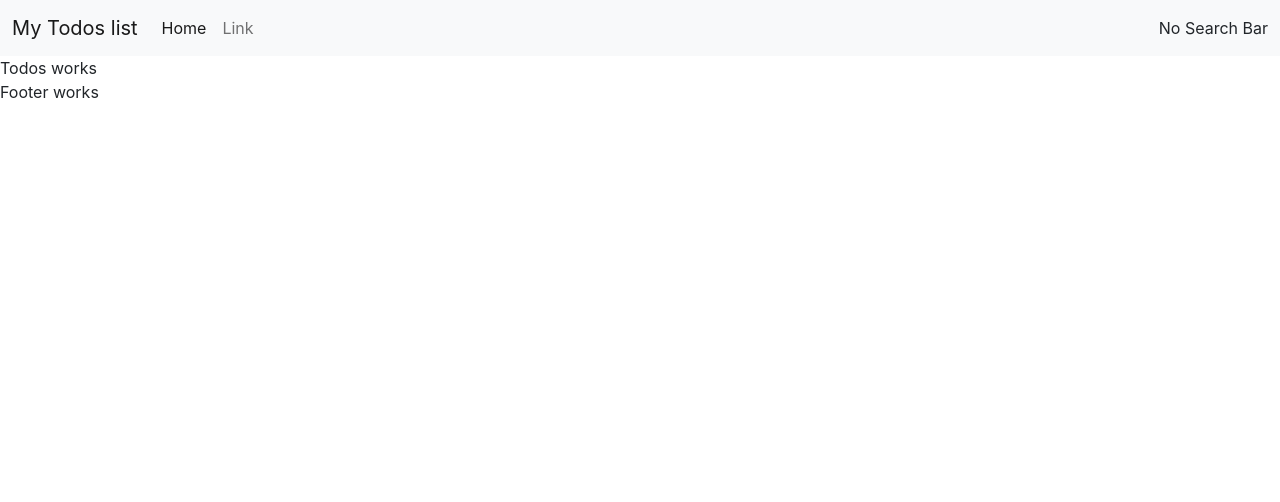
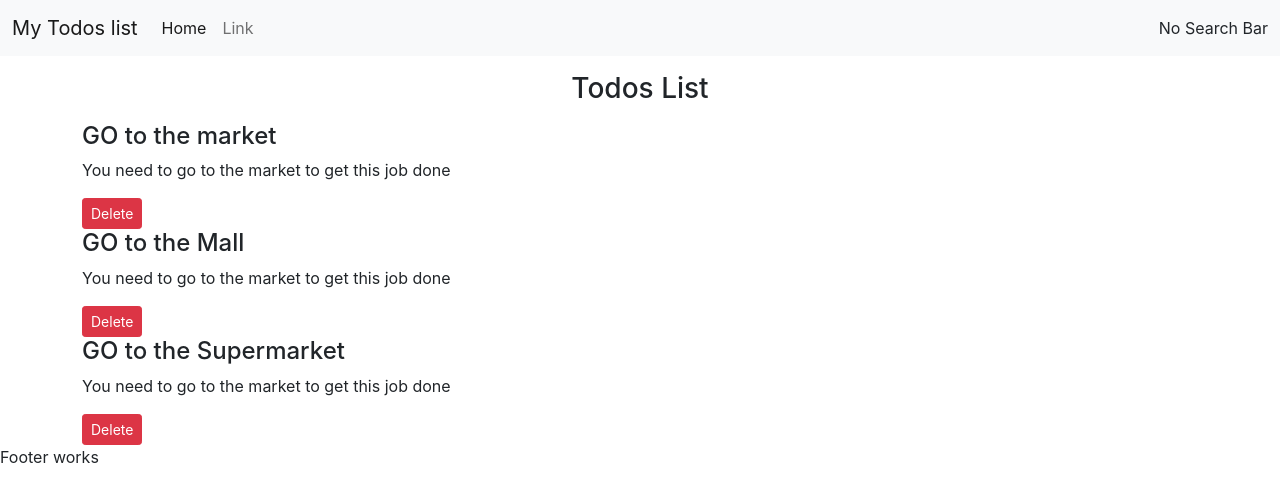
Before and after one commit to Shankar034/My-App, a React (Create React App) app: page / in a window 1280 px wide. Shown: the top 502 px of the page. Built offline with nearby package versions, Linux system fonts and the light colour scheme.

Commit message:
Fourth Commit

```diff
--- a/src/App.js
+++ b/src/App.js
@@ -1,15 +1,47 @@
-import logo from './logo.svg';
+
 import './App.css';
 import Header from './MyComponents/Header';
-import Todo from './MyComponents/TodoItem';
 import Todos from './MyComponents/Todos';
 import Footer from './MyComponents/Footer';
+import React, {useState} from 'react';
+
 
 function App() {
+
+
+  const onDelete = (todo)=>{
+    console.log("I am onDelete",todo);
+    let index = todos.indexOf(todo);
+    todos.splice(index,1);
+
+ }
+
+ const [todos, setTodos] = useState(
+  [
+    {
+      sno:1,
+      title: "GO to the market",
+      desc:"You need to go to the market to get this job done"
+
+    },
+    {
+      sno:2,
+      title: "GO to the Mall",
+      desc:"You need to go to the market to get this job done"
+
+    },
+    {
+      sno:3,
+      title: "GO to the Supermarket",
+      desc:"You need to go to the market to get this job done"
+
+    }
+  ]);
   return (
     <>
     <Header title="My Todos list" searchBar={false}/>
-    <Todos/>
+    <Todos todos ={todos} onDelete={onDelete}/>
+
     <Footer/>
     </>
   );
--- a/src/MyComponents/TodoItem.js
+++ b/src/MyComponents/TodoItem.js
@@ -1,9 +1,12 @@
 import React from 'react'
 
-const TodoItem = () => {
+const TodoItem = ({todo, onDelete}) => {
   return (
     <div>
-      Todo Item
+      <h4 > {todo.title}</h4>
+      <p>{todo.desc}</p>
+      <button className="btn btn-sm btn-danger" onClick={ ()=>{onDelete(todo)}}>Delete</button>
+
     </div>
   )
 }
--- a/src/MyComponents/Todos.js
+++ b/src/MyComponents/Todos.js
@@ -1,9 +1,18 @@
 import React from 'react'
+import TodoItem from './TodoItem'
 
-const Todos = () => {
+const Todos = (props) => {
+
   return (
-    <div>
-      Todos works
+    <div className='container'>
+      <h3 className='text-center my-3'>Todos List</h3>
+      {props.todos.map((todo)=>{
+        return <TodoItem todo={todo}  key ={todo.sno} onDelete={props.onDelete}/>
+
+
+      })}
+    {/* <TodoItem todo={props.todos[0]}/> */}
+
     </div>
   )
 }
```
